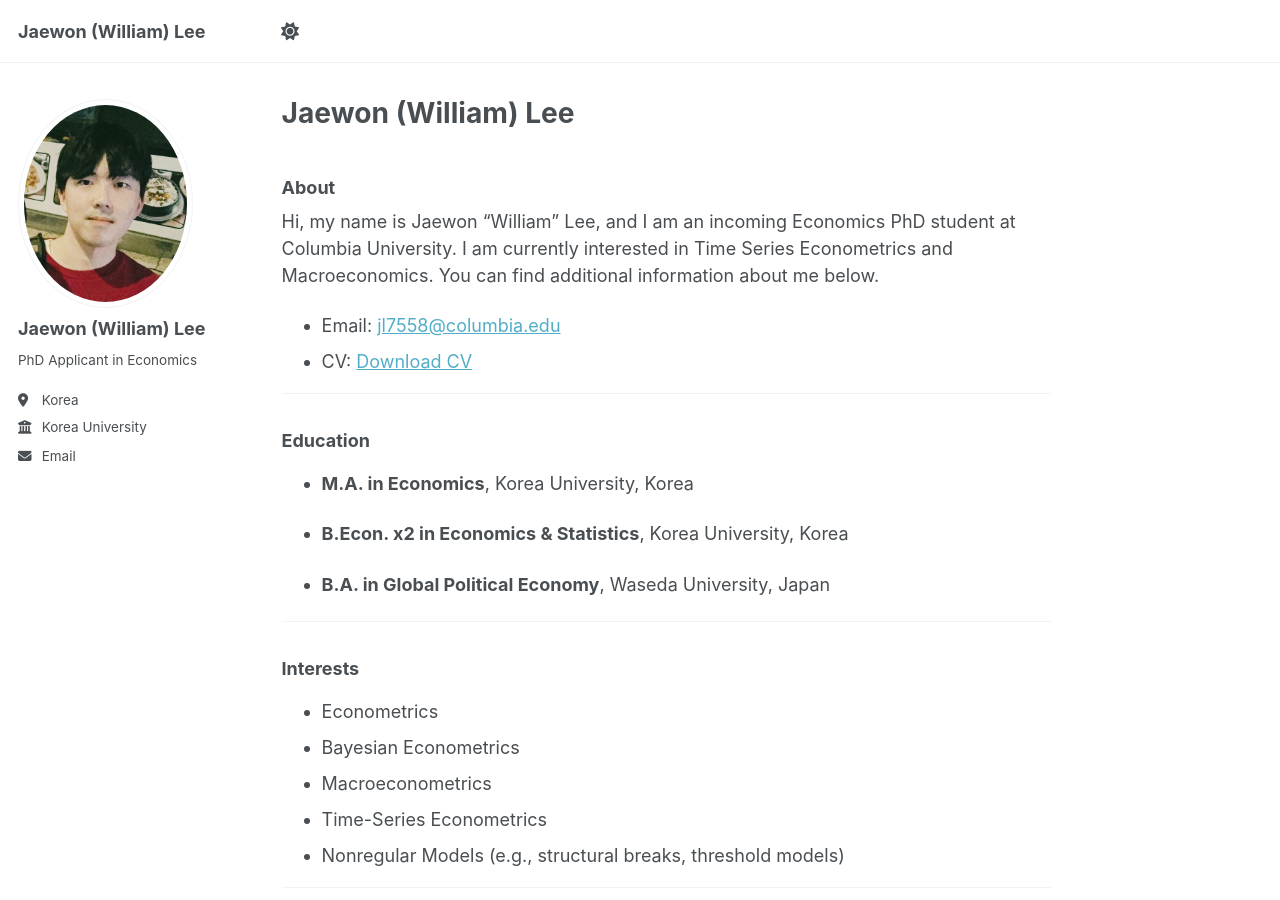
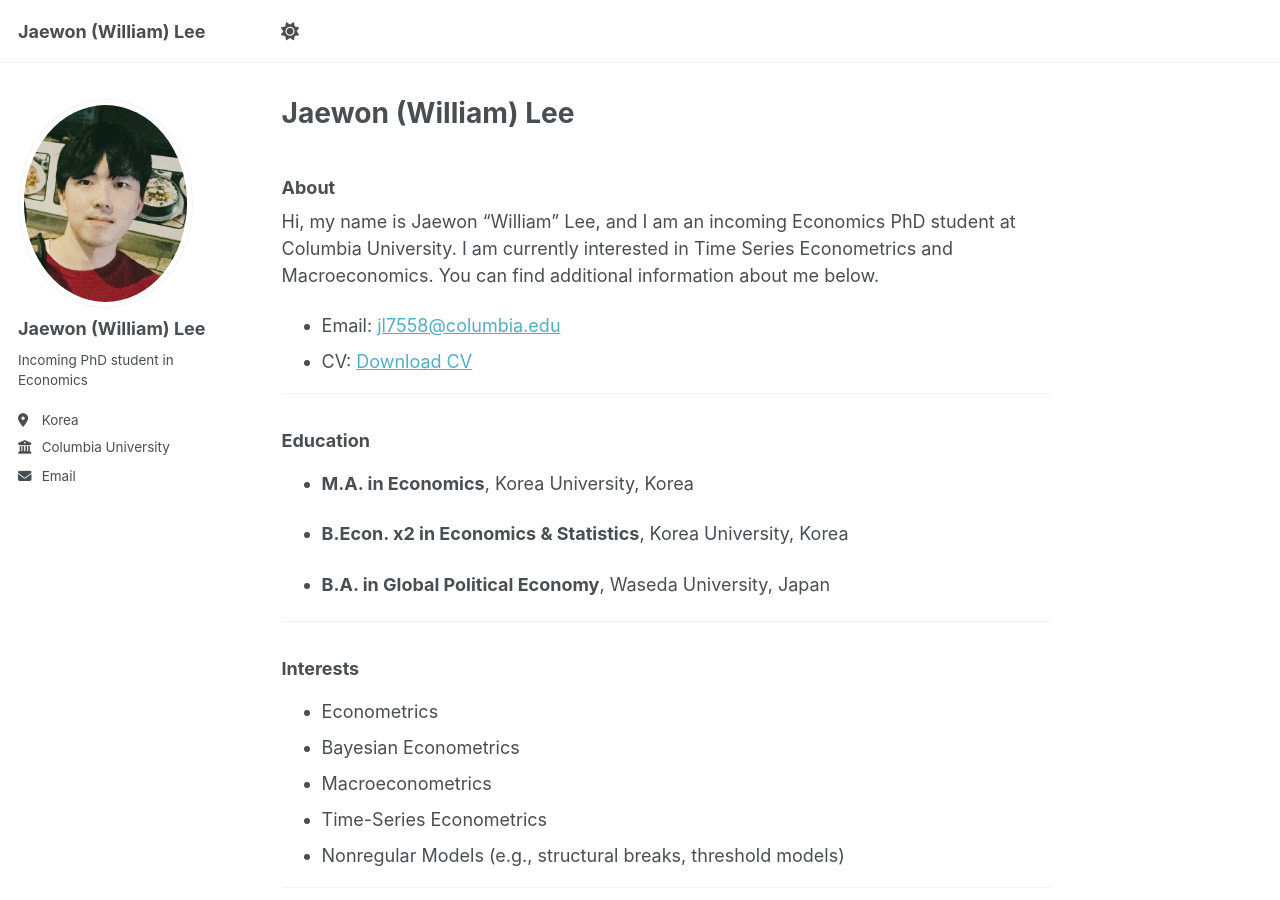
Before and after one commit to JWLee2000/JWLee2000.github.io, a Jekyll site: the page built from _pages/about.md, in a window 1280 px wide and 900 px high. Built offline with Jekyll 4.4.1, drawn with Linux system fonts in a browser that asks for light colours; a script that is not in the unit is left out.

Commit message:
Update _config.yml

```diff
--- a/_config.yml
+++ b/_config.yml
@@ -26,11 +26,11 @@ author:
   avatar           : "ME.jpg"
   name             : "Jaewon (William) Lee"
   pronouns         : # example: "she/her"
-  bio              : "PhD Applicant in Economics"
+  bio              : "Incoming PhD student in Economics"
   location         : "Korea"
-  employer         : "Korea University"
+  employer         : "Columbia University"
   uri              : # URL
-  email            : "wonizx05@korea.ac.kr"
+  email            : "jl7558@columbia.edu"
 
   # Academic websites
   academia         : # URL
```
